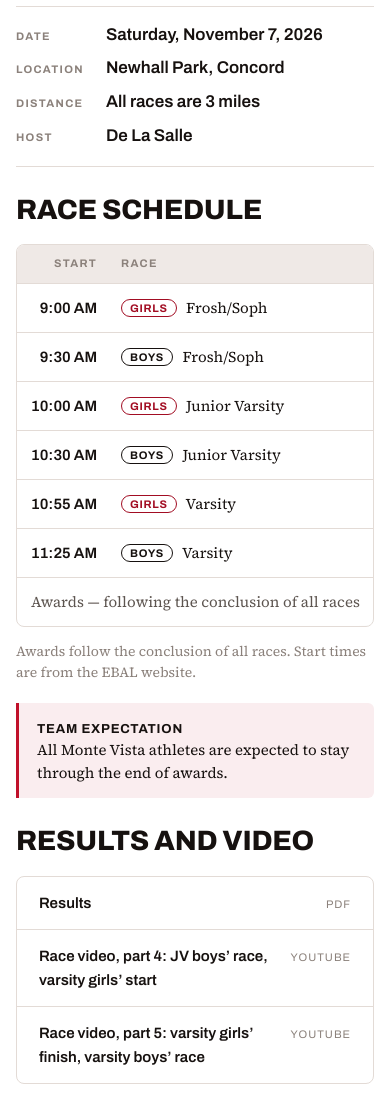
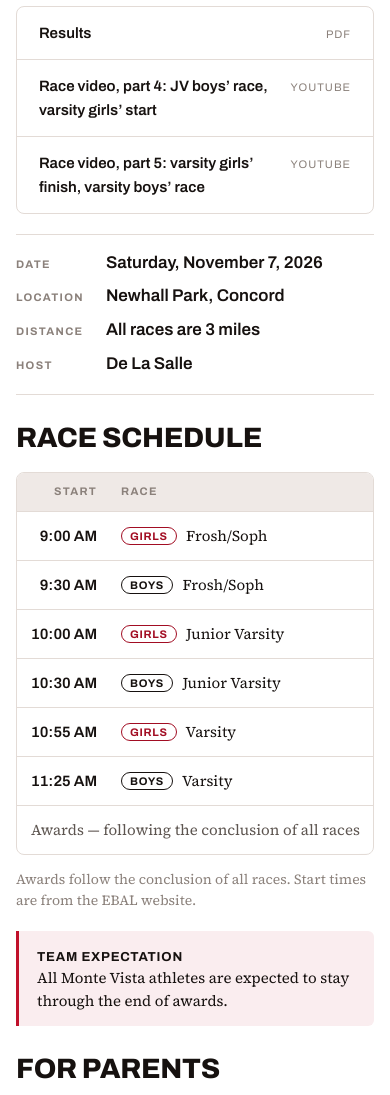
Before and after one commit to pwalesdi/mvxctf_website, a plain HTML site: page meets/2026-xc-11-07-ebal-championships-race-schedule.html in a window 390 px wide. Shown: the part 420-1515 px from the top of the page. Drawn offline with Linux system fonts and the light colour scheme.

Commit message:
Meet pages: the links go right under the heading, above the facts
Results, photos and video move from a section under the race schedule
to one .panel + .linklist between the heading and the facts list, so a
phone shows them without scrolling: at 390px the links now end by 633px
(EBAL), 574px (NCS) and 395px (Haystack); they used to start at 986 and
1297px. No heading of its own: the list carries an aria-label. The lower
Results sections are gone; NCS's "Meet information" stays at the foot.
One new spacing rule, .meet-links. Outbound links stay plain.

README's links section rewritten; CLAUDE.md records the convention.

Co-Authored-By: Claude Opus 5.5 <noreply@anthropic.com>

```diff
--- a/assets/css/site.css
+++ b/assets/css/site.css
@@ -594,6 +594,9 @@ figcaption .photo-credit{display:block;margin-top:2px;font-family:var(--display)
 /* Meet pages we write ourselves (meets/*.html, and the Haystack page in the root): the meet facts, then a Race schedule
    section of start times. Girls and boys are in words, in the record book's pills; times shrink to fit their column. */
 .race-panel{margin-top:clamp(20px,3vw,28px)}
+/* The meet's links (results, live results, photos, video): directly under the heading, above the facts, so a phone
+   shows them without scrolling. A .panel holding a .linklist; absent until there's something to link. */
+.meet-links{margin-bottom:clamp(20px,3vw,28px)}
 .race-table th.num,.race-table td.num{width:1%}
 .race-table .pill{margin-right:6px;vertical-align:1px}
 @media (max-width:640px){.race-table th,.race-table td{padding-inline:12px}.race-table th:first-child,.race-table td:first-child{padding-left:14px}}
--- a/meets/2026-xc-11-07-ebal-championships-race-schedule.html
+++ b/meets/2026-xc-11-07-ebal-championships-race-schedule.html
@@ -77,6 +77,13 @@
           <p class="eyebrow">Cross country</p>
           <h1>EBAL Cross Country Championships 2026</h1>
         </div>
+        <div class="panel meet-links">
+          <ul class="linklist" aria-label="Results and video">
+            <li><a href="/archive/results/2026-xc/2026-xc-11-07-ebal-championships-results.pdf"><span class="t">Results</span><span class="m">PDF</span></a></li>
+            <li><a href="https://www.youtube.com/live/cqNoXClqNxw"><span class="t">Race video, part 4: JV boys&rsquo; race, varsity girls&rsquo; start</span><span class="m">YouTube</span></a></li>
+            <li><a href="https://www.youtube.com/live/i4qiFya9Yzo"><span class="t">Race video, part 5: varsity girls&rsquo; finish, varsity boys&rsquo; race</span><span class="m">YouTube</span></a></li>
+          </ul>
+        </div>
         <dl class="facts">
           <dt>Date</dt><dd>Saturday, November 7, 2026</dd>
           <dt>Location</dt><dd>Newhall Park, Concord</dd>
@@ -105,14 +112,6 @@
         <p class="table-note">Awards follow the conclusion of all races. Start times are from the EBAL website.</p>
         <div class="alert">
           <p><strong>Team expectation</strong><br>All Monte Vista athletes are expected to stay through the end of awards.</p>
-        </div>
-        <h2 class="race-sub">Results and video</h2>
-        <div class="panel race-panel">
-          <ul class="linklist">
-            <li><a href="/archive/results/2026-xc/2026-xc-11-07-ebal-championships-results.pdf"><span class="t">Results</span><span class="m">PDF</span></a></li>
-            <li><a href="https://www.youtube.com/live/cqNoXClqNxw"><span class="t">Race video, part 4: JV boys&rsquo; race, varsity girls&rsquo; start</span><span class="m">YouTube</span></a></li>
-            <li><a href="https://www.youtube.com/live/i4qiFya9Yzo"><span class="t">Race video, part 5: varsity girls&rsquo; finish, varsity boys&rsquo; race</span><span class="m">YouTube</span></a></li>
-          </ul>
         </div>
         <div class="prose race-sub">
           <h2>For parents</h2>
```
Also changed, not shown: 2026-xc-10-24-haystack-tune-up-race-schedule.html (+5 -6 lines), meets/2026-xc-11-21-ncs-championships.html (+6 -7 lines), 2 other files.
